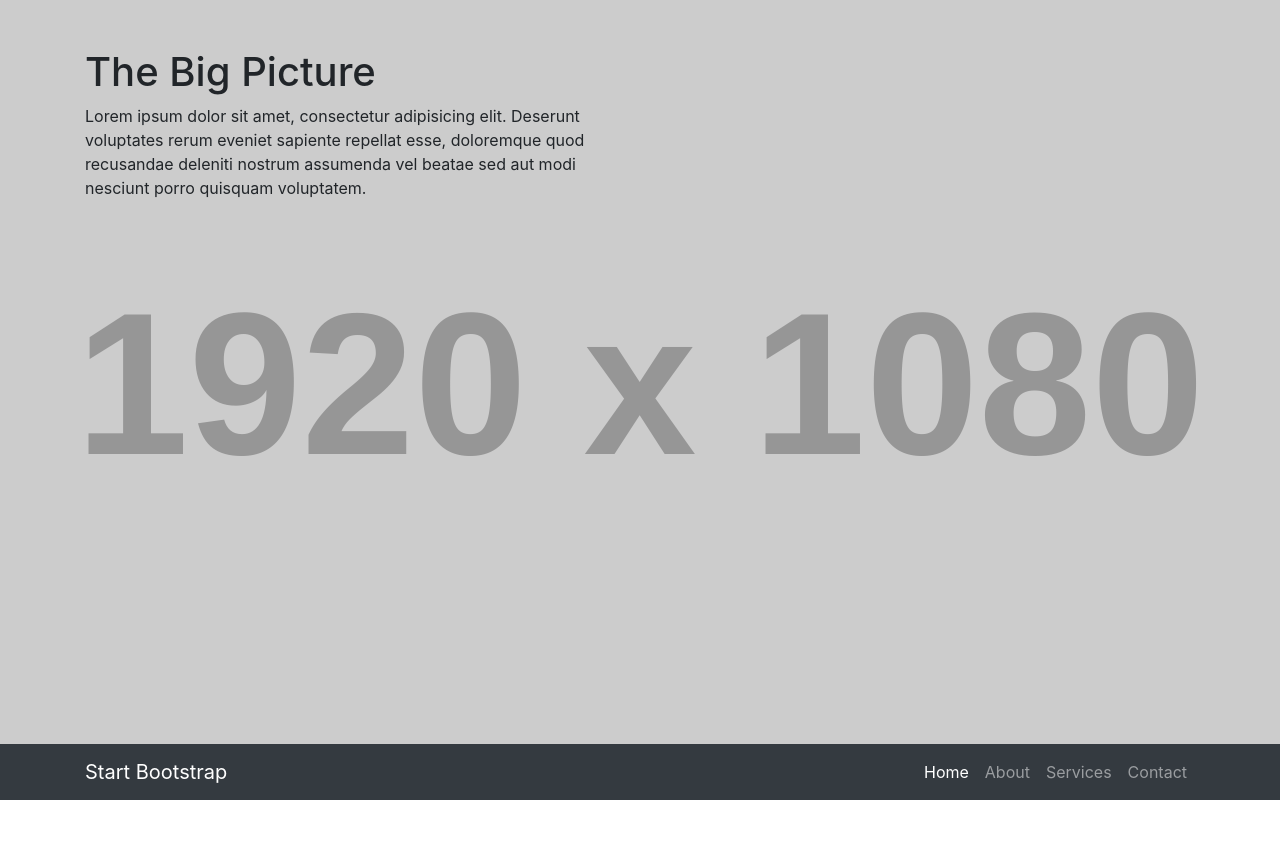
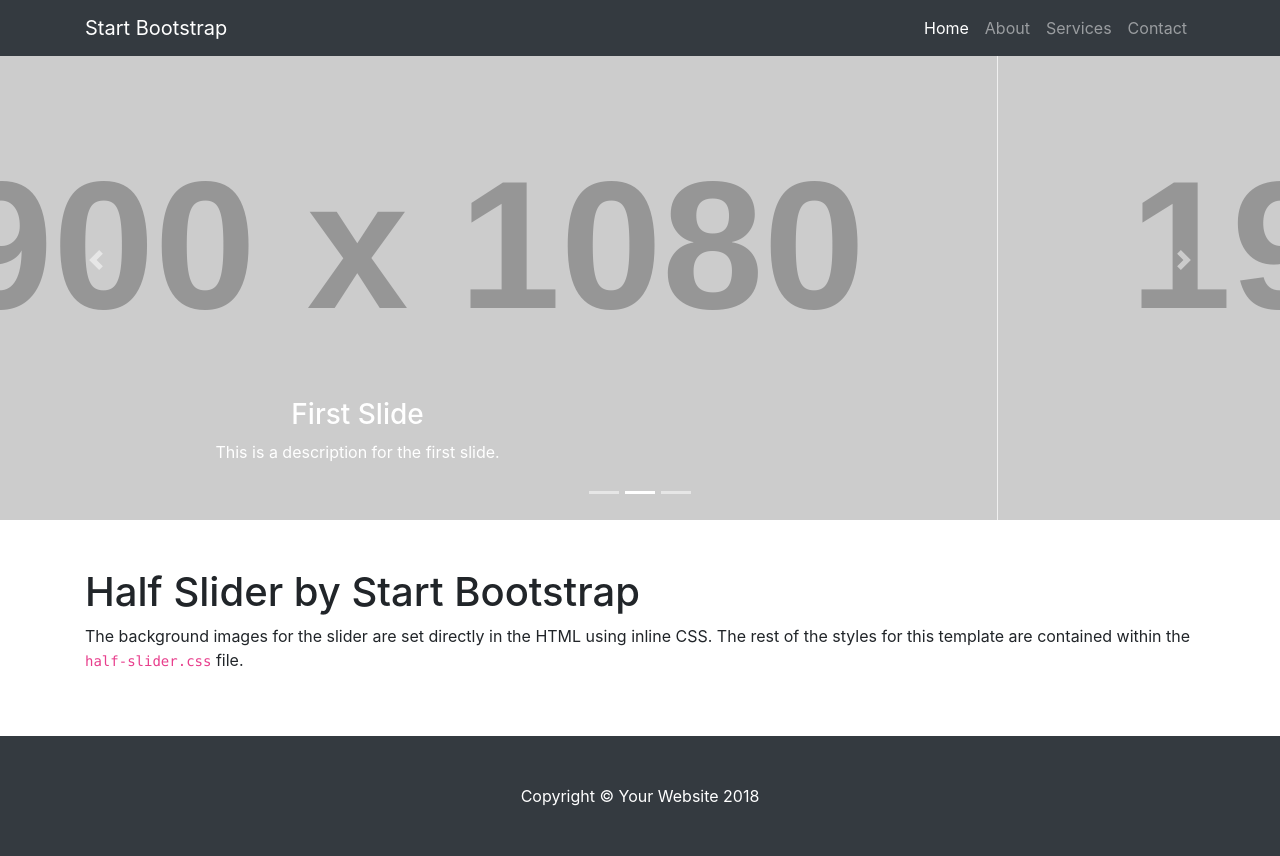
Before and after one commit to ziyadmerhebi/ziyadmerhebi.github.io, a website: page index.html in a window 1280 px wide. Before the commit the page ends 800 px from the top, so only its background shows below. Drawn offline with Linux system fonts and the light colour scheme; placeholder pictures from the web are drawn by us.

Commit message:
Update bootstrap

```diff
--- /dev/null
+++ b/css/half-slider.css
@@ -0,0 +1,15 @@
+/*!
+ * Start Bootstrap - Half Slider (https://startbootstrap.com/template-overviews/half-slider)
+ * Copyright 2013-2017 Start Bootstrap
+ * Licensed under MIT (https://github.com/BlackrockDigital/startbootstrap-half-slider/blob/master/LICENSE)
+ */
+
+.carousel-item {
+  height: 65vh;
+  min-height: 300px;
+  background: no-repeat center center scroll;
+  -webkit-background-size: cover;
+  -moz-background-size: cover;
+  -o-background-size: cover;
+  background-size: cover;
+}
--- a/css/the-big-picture.css
+++ /dev/null
@@ -1,13 +0,0 @@
-/*!
- * Start Bootstrap - The Big Picture (https://startbootstrap.com/template-overviews/the-big-picture)
- * Copyright 2013-2017 Start Bootstrap
- * Licensed under MIT (https://github.com/BlackrockDigital/startbootstrap-the-big-picture/blob/master/LICENSE)
- */
-
-body {
-  background: url('http://placehold.it/1920x1080') no-repeat center center fixed;
-  -webkit-background-size: cover;
-  -moz-background-size: cover;
-  background-size: cover;
-  -o-background-size: cover;
-}
--- a/index.html
+++ b/index.html
@@ -8,20 +8,20 @@
     <meta name="description" content="">
     <meta name="author" content="">
 
-    <title>The Big Picture - Start Bootstrap Template</title>
+    <title>Half Slider - Start Bootstrap Template</title>
 
     <!-- Bootstrap core CSS -->
     <link href="vendor/bootstrap/css/bootstrap.min.css" rel="stylesheet">
 
     <!-- Custom styles for this template -->
-    <link href="css/the-big-picture.css" rel="stylesheet">
+    <link href="css/half-slider.css" rel="stylesheet">
 
   </head>
 
   <body>
 
     <!-- Navigation -->
-    <nav class="navbar navbar-expand-lg navbar-dark bg-dark fixed-bottom">
+    <nav class="navbar navbar-expand-lg navbar-dark bg-dark fixed-top">
       <div class="container">
         <a class="navbar-brand" href="#">Start Bootstrap</a>
         <button class="navbar-toggler" type="button" data-toggle="collapse" data-target="#navbarResponsive" aria-controls="navbarResponsive" aria-expanded="false" aria-label="Toggle navigation">
@@ -48,17 +48,64 @@
       </div>
     </nav>
 
-    <!-- Page Content -->
-    <section>
-      <div class="container">
-        <div class="row">
-          <div class="col-lg-6">
-            <h1 class="mt-5">The Big Picture</h1>
-            <p>Lorem ipsum dolor sit amet, consectetur adipisicing elit. Deserunt voluptates rerum eveniet sapiente repellat esse, doloremque quod recusandae deleniti nostrum assumenda vel beatae sed aut modi nesciunt porro quisquam voluptatem.</p>
+    <header>
+      <div id="carouselExampleIndicators" class="carousel slide" data-ride="carousel">
+        <ol class="carousel-indicators">
+          <li data-target="#carouselExampleIndicators" data-slide-to="0" class="active"></li>
+          <li data-target="#carouselExampleIndicators" data-slide-to="1"></li>
+          <li data-target="#carouselExampleIndicators" data-slide-to="2"></li>
+        </ol>
+        <div class="carousel-inner" role="listbox">
+          <!-- Slide One - Set the background image for this slide in the line below -->
+          <div class="carousel-item active" style="background-image: url('http://placehold.it/1900x1080')">
+            <div class="carousel-caption d-none d-md-block">
+              <h3>First Slide</h3>
+              <p>This is a description for the first slide.</p>
+            </div>
+          </div>
+          <!-- Slide Two - Set the background image for this slide in the line below -->
+          <div class="carousel-item" style="background-image: url('http://placehold.it/1900x1080')">
+            <div class="carousel-caption d-none d-md-block">
+              <h3>Second Slide</h3>
+              <p>This is a description for the second slide.</p>
+            </div>
+          </div>
+          <!-- Slide Three - Set the background image for this slide in the line below -->
+          <div class="carousel-item" style="background-image: url('http://placehold.it/1900x1080')">
+            <div class="carousel-caption d-none d-md-block">
+              <h3>Third Slide</h3>
+              <p>This is a description for the third slide.</p>
+            </div>
           </div>
         </div>
+        <a class="carousel-control-prev" href="#carouselExampleIndicators" role="button" data-slide="prev">
+          <span class="carousel-control-prev-icon" aria-hidden="true"></span>
+          <span class="sr-only">Previous</span>
+        </a>
+        <a class="carousel-control-next" href="#carouselExampleIndicators" role="button" data-slide="next">
+          <span class="carousel-control-next-icon" aria-hidden="true"></span>
+          <span class="sr-only">Next</span>
+        </a>
+      </div>
+    </header>
+
+    <!-- Page Content -->
+    <section class="py-5">
+      <div class="container">
+        <h1>Half Slider by Start Bootstrap</h1>
+        <p>The background images for the slider are set directly in the HTML using inline CSS. The rest of the styles for this template are contained within the
+          <code>half-slider.css</code>
+          file.</p>
       </div>
     </section>
+
+    <!-- Footer -->
+    <footer class="py-5 bg-dark">
+      <div class="container">
+        <p class="m-0 text-center text-white">Copyright &copy; Your Website 2018</p>
+      </div>
+      <!-- /.container -->
+    </footer>
 
     <!-- Bootstrap core JavaScript -->
     <script src="vendor/jquery/jquery.min.js"></script>
```
Also changed, not shown: package.json (+7 -7 lines), README.md, 2 other files.
